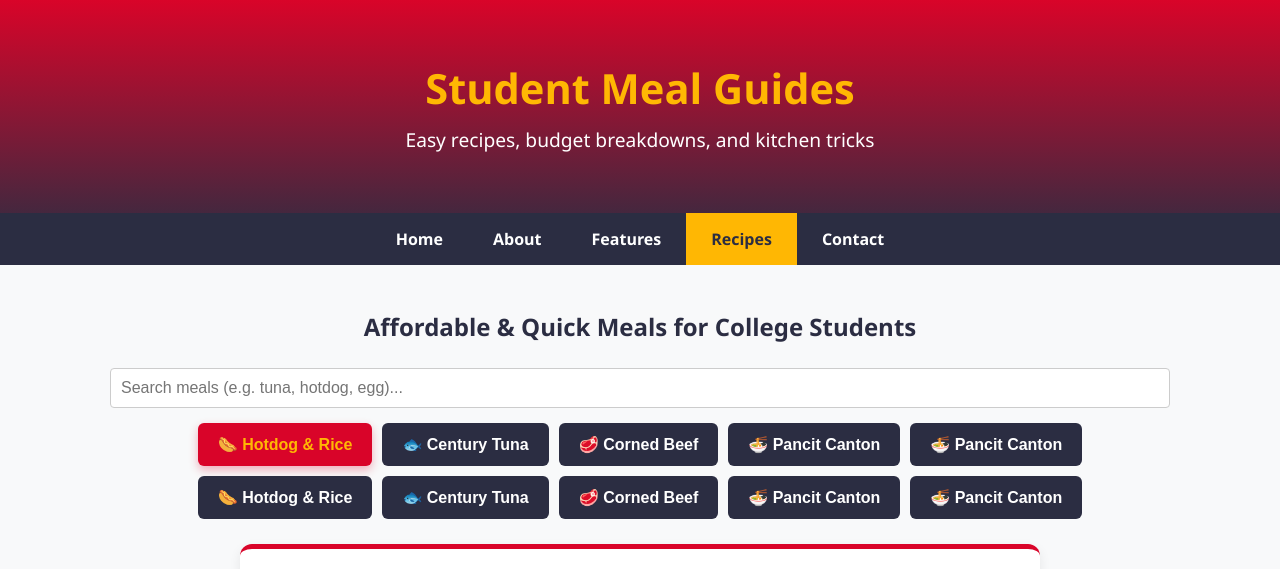
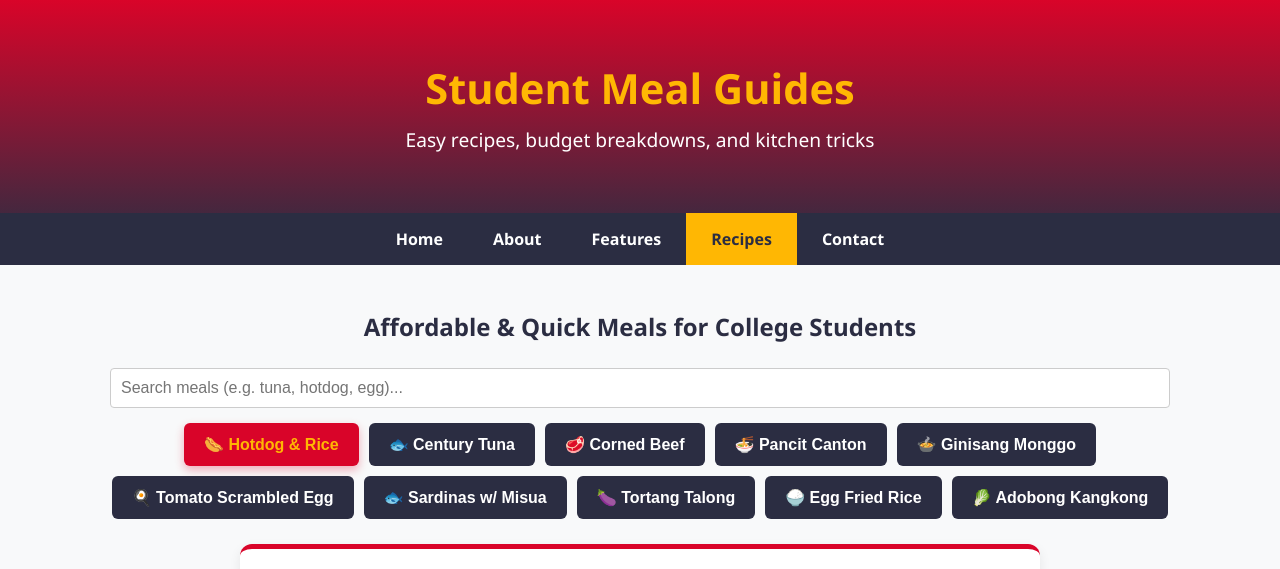
Before and after one commit to angelic-ara/CASE_STUDY, a plain HTML site: page recipe.html in a window 1280 px wide. Shown: the top 569 px of the page. Drawn offline with Linux system fonts and the light colour scheme.

Commit message:
edited recipes

```diff
--- a/recipe.html
+++ b/recipe.html
@@ -37,12 +37,12 @@
             <button class="tab-btn" onclick="openRecipe(event, 'tab-two')">🐟 Century Tuna</button>
             <button class="tab-btn" onclick="openRecipe(event, 'tab-three')">🥩 Corned Beef</button>
             <button class="tab-btn" onclick="openRecipe(event, 'tab-four')">🍜 Pancit Canton</button>
-            <button class="tab-btn" onclick="openRecipe(event, 'tab-five')">🍜 Pancit Canton</button>
-            <button class="tab-btn" onclick="openRecipe(event, 'tab-six')">🌭 Hotdog & Rice</button>
-            <button class="tab-btn" onclick="openRecipe(event, 'tab-seven')">🐟 Century Tuna</button>
-            <button class="tab-btn" onclick="openRecipe(event, 'tab-eight')">🥩 Corned Beef</button>
-            <button class="tab-btn" onclick="openRecipe(event, 'tab-nine')">🍜 Pancit Canton</button>
-            <button class="tab-btn" onclick="openRecipe(event, 'tab-ten')">🍜 Pancit Canton</button>
+            <button class="tab-btn" onclick="openRecipe(event, 'tab-five')">🍲 Ginisang Monggo</button>
+            <button class="tab-btn" onclick="openRecipe(event, 'tab-six')">🍳 Tomato Scrambled Egg</button>
+            <button class="tab-btn" onclick="openRecipe(event, 'tab-seven')">🐟 Sardinas w/ Misua</button>
+            <button class="tab-btn" onclick="openRecipe(event, 'tab-eight')">🍆 Tortang Talong</button>
+            <button class="tab-btn" onclick="openRecipe(event, 'tab-nine')">🍚 Egg Fried Rice</button>
+            <button class="tab-btn" onclick="openRecipe(event, 'tab-ten')">🥬 Adobong Kangkong</button>
         </div>
 
         <div id="articleList">
--- a/script.js
+++ b/script.js
@@ -106,6 +106,7 @@ function openRecipe(evt, tabName) {
     const selectedTab = document.getElementById(tabName);
     if (selectedTab) {
         selectedTab.classList.add("active-tab");
+        selectedTab.scrollIntoView({ behavior: "smooth", block: "start" });
     }
 
     if (evt && evt.currentTarget) {
```
